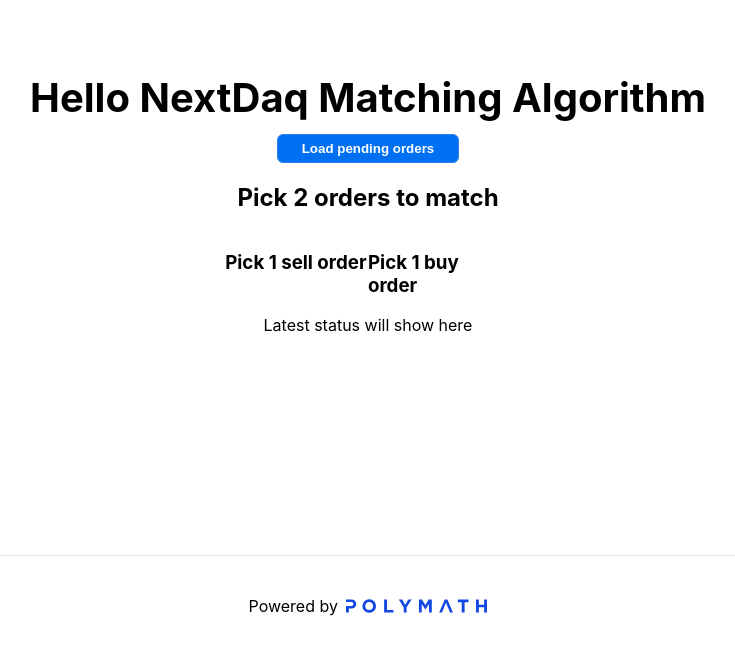
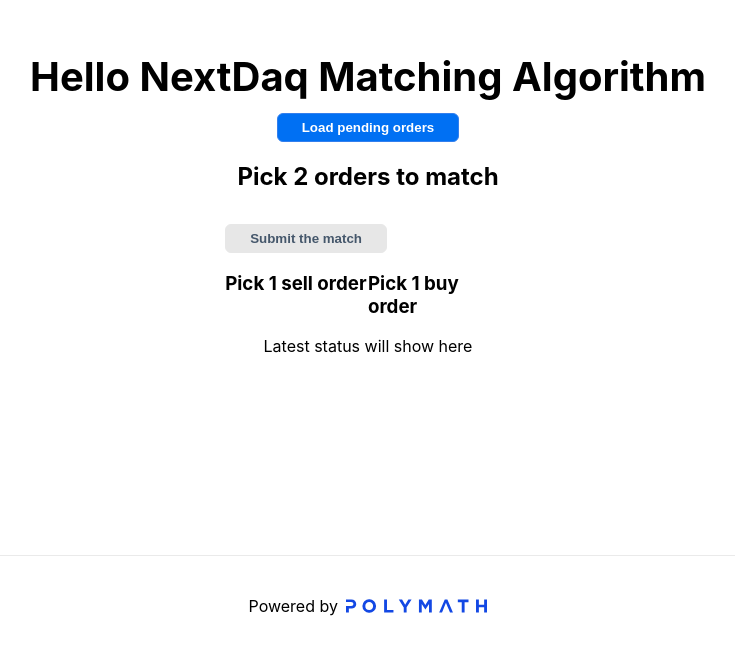
Before and after one commit to PolymeshAssociation/technical-content-examples, a Next.js app in the folder settlement_provider/: page /exchange in a window 1280 px wide. Shown: the part 145-800 px from the top of the page, without its empty margins (272-1007 px from the left). Built offline with nearby package versions, Linux system fonts and the light colour scheme.

Commit message:
Added a button on the exchange page to create a match.

```diff
--- a/settlement_provider/pages/exchange.tsx
+++ b/settlement_provider/pages/exchange.tsx
@@ -51,6 +51,25 @@
     }
   }
 
+  async function createMatch(): Promise<Response> {
+    const settlementResponse = await fetch(`/api/settlements/?buyerId=${myInfo["picked"]["buy"]}&sellerId=${myInfo["picked"]["sell"]}`, {
+      "method": "POST"
+    })
+    if (settlementResponse.status == 200) {
+      setStatus("Settlement posted")
+    } else {
+      console.log(settlementResponse.json())
+      setStatus("Something went wrong")
+    }
+    return settlementResponse
+  }
+
+  async function submitMatch(e): Promise<void> {
+    e.preventDefault() // prevent page from submitting form
+    await createMatch()
+    await getOrdersInfo()
+  }
+
   return (
     <div className={styles.container}>
       <Head>
@@ -70,6 +89,10 @@
         <h2>Pick 2 orders to match</h2>
 
         <form lang="en">
+
+          <div className="submit">
+            <button className="submit match" onClick={submitMatch} disabled={myInfo["picked"]["buy"] === "" || myInfo["picked"]["sell"] === ""}>Submit the match</button>
+          </div>
 
           <div className={styles.row}>
 
```
